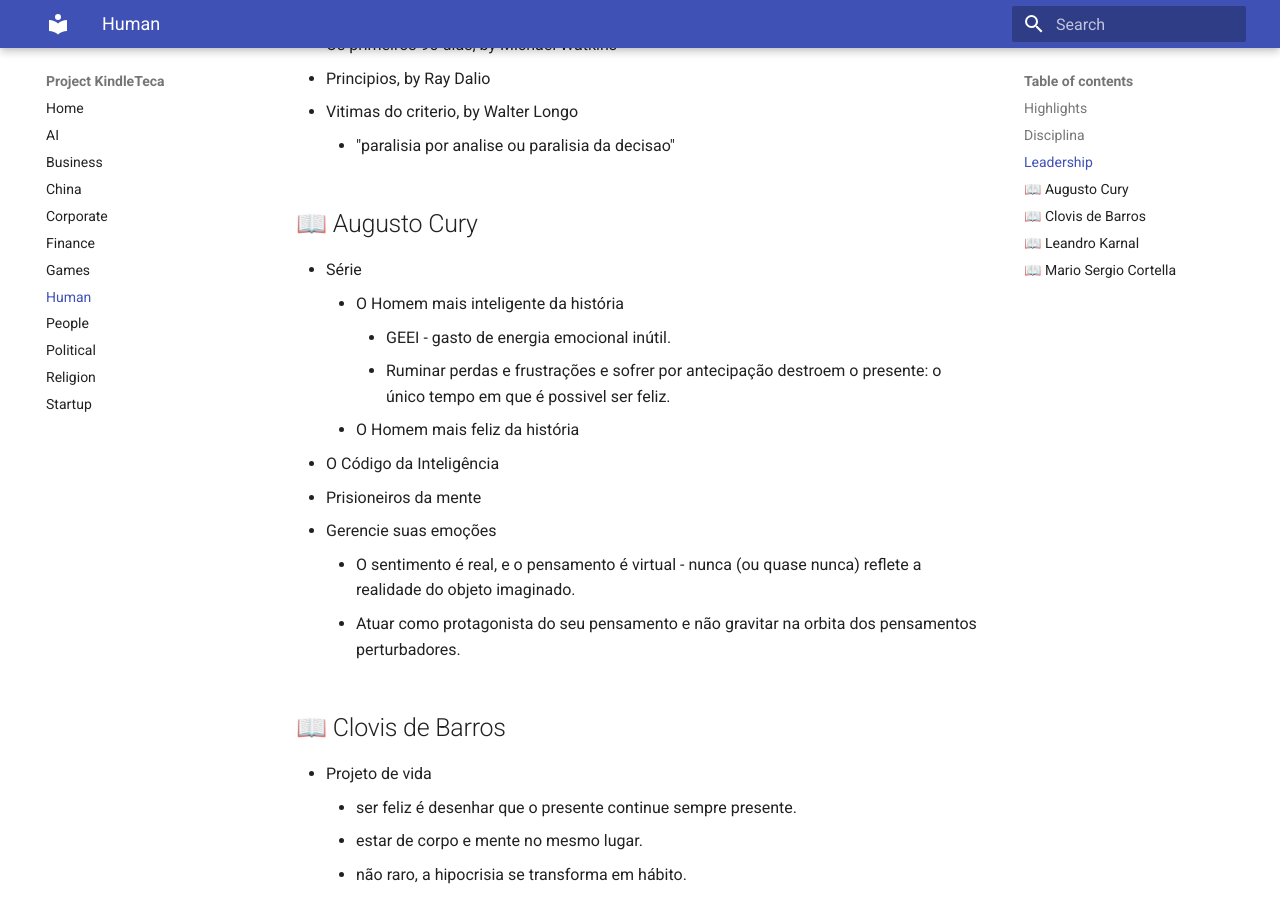
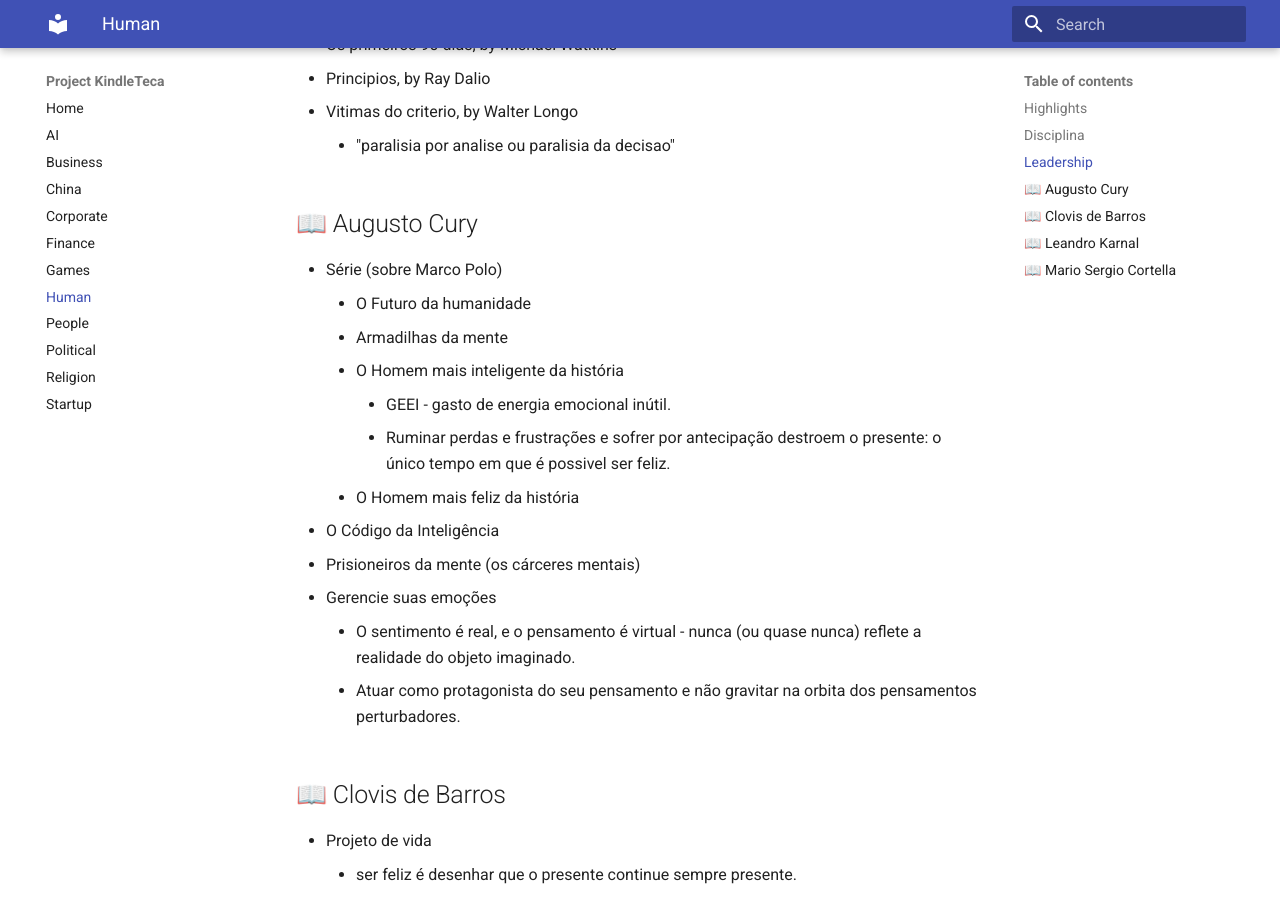
Before and after one commit to renatobrf/kindle-teca, an MkDocs documentation site: the page built from docs/human.md, in a window 1280 px wide and 900 px high, scrolled down 1230 px. Built offline with MkDocs 1.6.1 and Material for MkDocs 9.7.7, drawn with Linux system fonts in a browser that asks for light colours.

Commit message:
Update series section in human.md

```diff
--- a/docs/human.md
+++ b/docs/human.md
@@ -32,13 +32,15 @@
     - "paralisia por analise ou paralisia da decisao"
 
 ## 📖 Augusto Cury
-- Série
+- Série (sobre Marco Polo)
+    - O Futuro da humanidade
+    - Armadilhas da mente
     - O Homem mais inteligente da história
         - GEEI - gasto de energia emocional inútil.
         - Ruminar perdas e frustrações e sofrer por antecipação destroem o presente: o único tempo em que é possivel ser feliz.
     - O Homem mais feliz da história
 - O Código da Inteligência
-- Prisioneiros da mente
+- Prisioneiros da mente (os cárceres mentais)
 - Gerencie suas emoções
     - O sentimento é real, e o pensamento é virtual - nunca (ou quase nunca) reflete a realidade do objeto imaginado.
     - Atuar como protagonista do seu pensamento e não gravitar na orbita dos pensamentos perturbadores.
```
